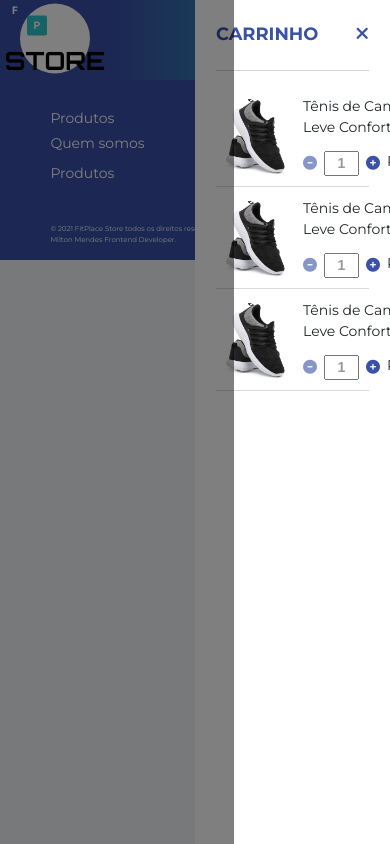
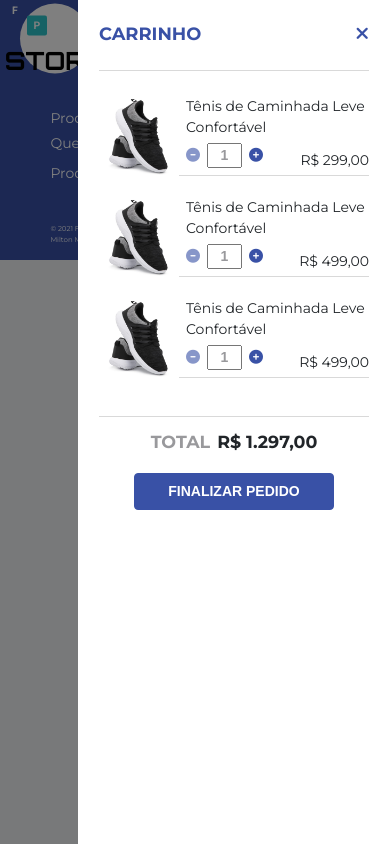
Before and after one commit to miltonsmendes/fitplace-store, a React (Create React App) app: page / in a window 390 px wide. Built offline with nearby package versions, Linux system fonts and the light colour scheme; the HTML template or start-up script is replaced by a standard one.

Commit message:
Added responsivity to the new Buy Cart.

```diff
--- a/src/App.tsx
+++ b/src/App.tsx
@@ -8,15 +8,17 @@ import { Footer } from "./components/Footer";
 
 import { GlobalStyle } from "./styles/global";
 
+function App() {
 
-function App() {
+
   return (
     <>
       <ResponsiveMenu />
       {/* <ListItems /> */}
+
       <NewBuyCart isOpen={true}/>
+      <Footer />
 
-      <Footer />
 
       <GlobalStyle />
     </>
--- a/src/components/NewBuyCart/index.jsx
+++ b/src/components/NewBuyCart/index.jsx
@@ -1,4 +1,4 @@
-import { ContainerComponent, StyleModalCartContainer, StyleProductLine, StyleProductInfo, StyledQtd, StyleInputRow } from "./styles";
+import { ContainerComponent, StyleModalCartContainer, StyleProductLine, StyleProductInfo, StyledQtd, StyleInputRow, StyledCartFooter } from "./styles";
 import ProductImage from "../../assets/images/tenisPreto1.jpg";
 import { useState, useEffect } from "react";
 
@@ -82,7 +82,7 @@ export function NewBuyCart(props) {
 
                 <div className="background-modal" />
 
-
+                <div>
                     {
                         fakeAPI.map(item => {
                             return (
@@ -101,16 +101,35 @@ export function NewBuyCart(props) {
                                                 <div><input type="number" min="1" value={item.qnt}></input></div>
                                                 <div><i class="fas fa-plus-circle" onClick={() => handlePlusButton(item.id)}></i></div>
                                             </StyledQtd>
-                                        <div>
+                                            <div className="partial-prize-amount">
                                                 {(item.prize * item.qnt).toLocaleString('pt-br', { style: 'currency', currency: 'BRL' })}
                                             </div>
                                         </StyleInputRow>
 
                                     </StyleProductInfo>
                                 </StyleProductLine>
+
+
                             )
                         })
                     }
+
+                    <StyledCartFooter>
+                        <div className="finish-button">
+                            <button>FINALIZAR PEDIDO</button>
+                        </div>
+                        <div>
+                            <div>
+                                <h5>TOTAL</h5>
+                            </div>
+                            <div>
+                                <h5>{cartValue.toLocaleString('pt-br', { style: 'currency', currency: 'BRL' })}</h5>
+                            </div>
+
+                        </div>
+                    </StyledCartFooter>
+                </div>
+
 
 
 
@@ -120,6 +139,6 @@ export function NewBuyCart(props) {
 
             </StyleModalCartContainer>
 
-        </ContainerComponent>
+        </ContainerComponent >
     );
 }
--- a/src/components/NewBuyCart/styles.ts
+++ b/src/components/NewBuyCart/styles.ts
@@ -74,7 +74,7 @@ font-family: Montserrat, sans-serif;
 
 
 .title-modal-row{
-    border-bottom: 1px solid #D1D1D1;
+    border-bottom: 1px solid #D9D9D9;
     height: 50px;
     margin-bottom: 1rem;
     font-weight: 600;
@@ -83,7 +83,15 @@ font-family: Montserrat, sans-serif;
     display: flex;
     align-items: baseline;
 
-    color: var(--purple-theme)
+    color: var(--purple-theme);
+
+
+    flex-direction: row;
+    justify-content: space-between;
+
+    i:hover{
+        cursor: pointer;
+    }
 
 }
 
@@ -96,21 +104,26 @@ font-family: Montserrat, sans-serif;
     top: 0;
     right: 40vw;
 
+    @media (max-width: 800px){
+    width: 60vw;
+    right: 50vw;
+
+    }
+    @media (max-width: 600px){
+    width: 20vw;
+    right: 80vw;
+}
+
 }
 
 @media (max-width: 800px){
-    width: 50%;
+    width: 50vw;
 }
 
-div:first-child{
-    display: flex;
-    flex-direction: row;
-    justify-content: space-between;
+@media (max-width: 600px){
+    width: 80vw;
+}
 
-    i:hover{
-        cursor: pointer;
-    }
-}
 
 `;
 
@@ -121,15 +134,16 @@ flex-direction: row; */
 display: grid;
 grid-template-columns: 1fr 9fr;
 
+
 font-size: 1rem;
 
 padding: 0.75rem 0;
 
-border-bottom: 1px solid #D9D9D9;
 
 img{
     width: 80px;
     height: auto;
+
 }
 
 `;
@@ -139,12 +153,24 @@ export const StyleProductInfo = styled.div`
     flex-direction: column;
     justify-content: space-between;
     padding-left: 0.5rem;
+    padding: 0 0 0.5rem 0.5rem;
+
+
+    border-bottom: 1px solid #D9D9D9;
+
 `;
 
 export const StyleInputRow = styled.div`
     display: flex;
     flex-direction: row;
     justify-content: space-between;
+
+    .partial-prize-amount{
+        display: flex;
+        align-items: flex-end;
+        position: relative;
+        bottom: -3px;
+    }
 `;
 
 export const StyledQtd = styled.div`
@@ -187,3 +213,73 @@ export const StyledQtd = styled.div`
     }
 
 `;
+
+
+
+
+export const StyledCartFooter = styled.div`
+    display: flex;
+    flex-direction: row;
+    justify-content: space-between;
+
+    margin-top: 2rem;
+    padding-top: 1rem;
+
+    border-top: 1px solid #D9D9D9;
+
+
+    @media (max-width: 1000px){
+        flex-direction: column;
+        align-items: center;
+
+        .finish-button{
+            margin-top: 1rem;
+            order: 2;
+            button{
+                width: 200px;
+            }
+        }
+
+
+    }
+
+button {
+    //background: #343A40;
+    background: var(--purple-theme);
+    //border: 1px solid #343A40;
+    border: 1px solid var(--purple-theme);
+    border-radius: 4px;
+    color: white;
+    padding: 0.5rem;
+    line-height: 1.5;
+    transition: 0.25s;
+
+    font-weight: 600;
+}
+
+    button:hover {
+        //background: #1D2124;
+        background: var(--purple-theme);
+    }
+
+    div:last-child {
+        display: flex;
+        flex-direction: row;
+        align-items: end;
+
+        div:first-child {
+        color: #99999C;
+
+        font-size: 1rem;
+        font-weight: 600;
+        line-height: 1.5;
+        }
+
+        div:last-child {
+
+        font-size: 2rem;
+        font-weight: 600;
+        margin-left: 0.5rem;
+        }
+    }
+`;
```
Lines whose indentation alone changed are shown as unchanged.
